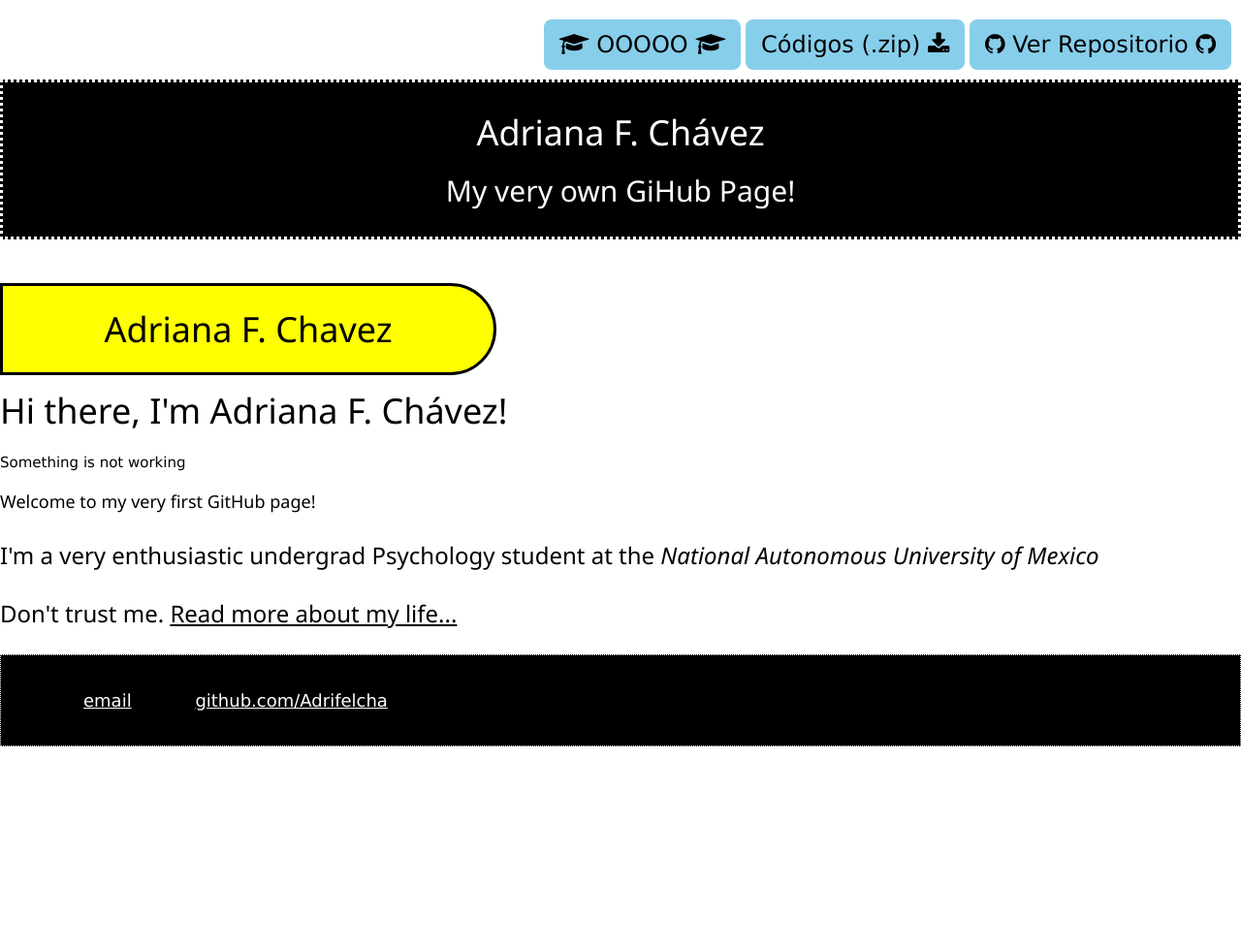
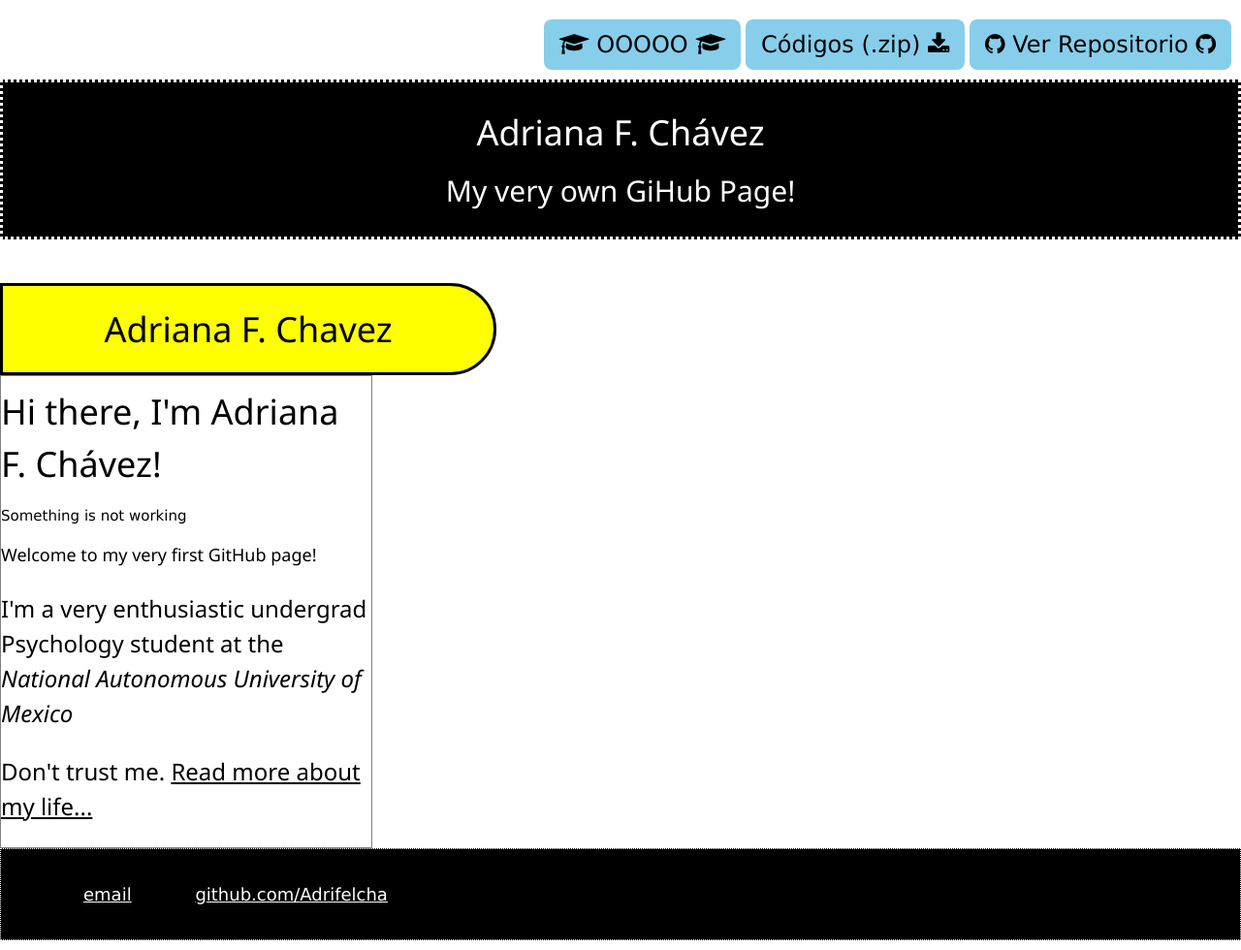
Before and after one commit to Adrifelcha/Adrifelcha-github.io, a Jekyll site: the page built from index.html, in a window 1280 px wide. Shown: the whole page at 97% size. Built offline with Jekyll 4.4.1, drawn with Linux system fonts in a browser that asks for light colours; before the commit the page ends 900 px from its top, so only the background shows below that.

Commit message:
Update default.html

```diff
--- a/_layouts/default.html
+++ b/_layouts/default.html
@@ -60,6 +60,11 @@
     				margin-left: 30px;
 			}
 
+			div.container {
+  				   width: 30%;
+    				   border: 1px solid gray;
+			}
+
 			</style>
 		</head>
 		<body>
```
